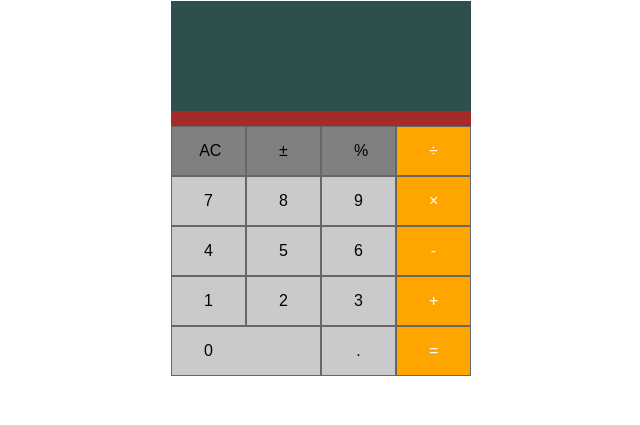
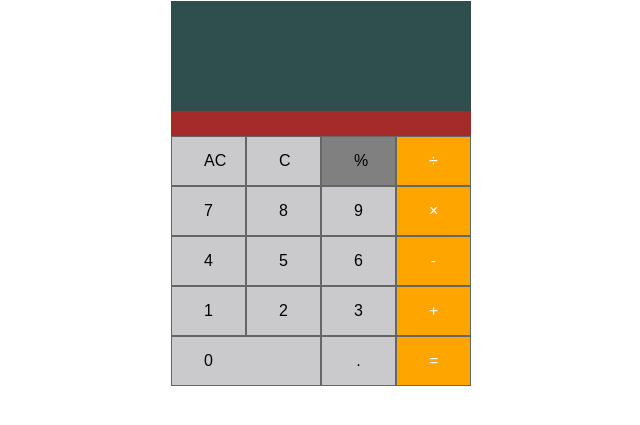
Before and after one commit to JeniaBR/JavaScriptCalculator, a plain HTML site: page index.html in a window 1280 px wide. Both pictures are taken after a click on the button "AC". Shown: the part 79-504 px from the top of the page, without its empty margins (319-959 px from the left). Drawn offline with nearby package versions, Linux system fonts and the light colour scheme.

Commit message:
Started to implement the logic

```diff
--- a/app.js
+++ b/app.js
@@ -1,8 +1,13 @@
+function updateHistory(input){
+    $('#calc-history').text(input);
+}
+
 $(document).ready(function () {
     var result = "";
     $('.button').click(function () {
         var res = $(this).attr("value");
         result += res;
+        updateHistory(result);
     });
 
     $('#btn-equal').click(function () {
@@ -10,7 +15,7 @@ $(document).ready(function () {
         result = "";
     });
 
-    $('#btn-clear-ac').click(function () {
+    $('#btn-ac').click(function () {
         $('#calc-current').text("");
         result = "";
     });
--- a/index.html
+++ b/index.html
@@ -16,8 +16,8 @@
         <div id="calc-current"></div>
         <div id="calc-history"></div>
         <div id="calc-panel">
-            <button class="button" id="btn-clear-ac" type="submit" value="">AC</button>
-            <button class="button" id="btn-minus-plus" type="submit" value="">±</button>
+            <button class="button" id="btn-ac" type="submit" value="">AC</button>
+            <button class="button" id="btn-clear" type="submit" value="">C</button>
             <button class="button" id="btn-percentage" type="submit" value="">%</button>
             <button class="button" id="btn-division" type="submit" value="/">÷</button>
             <button class="button" id="btn-7" type="submit" value="7">7</button>
--- a/style.css
+++ b/style.css
@@ -57,6 +57,7 @@ h1 {
 
 #calc-history {
     background-color: brown;
-    height: 15px;
+    height: 25px;
     text-align: right;
+    color: white;
 }
```
